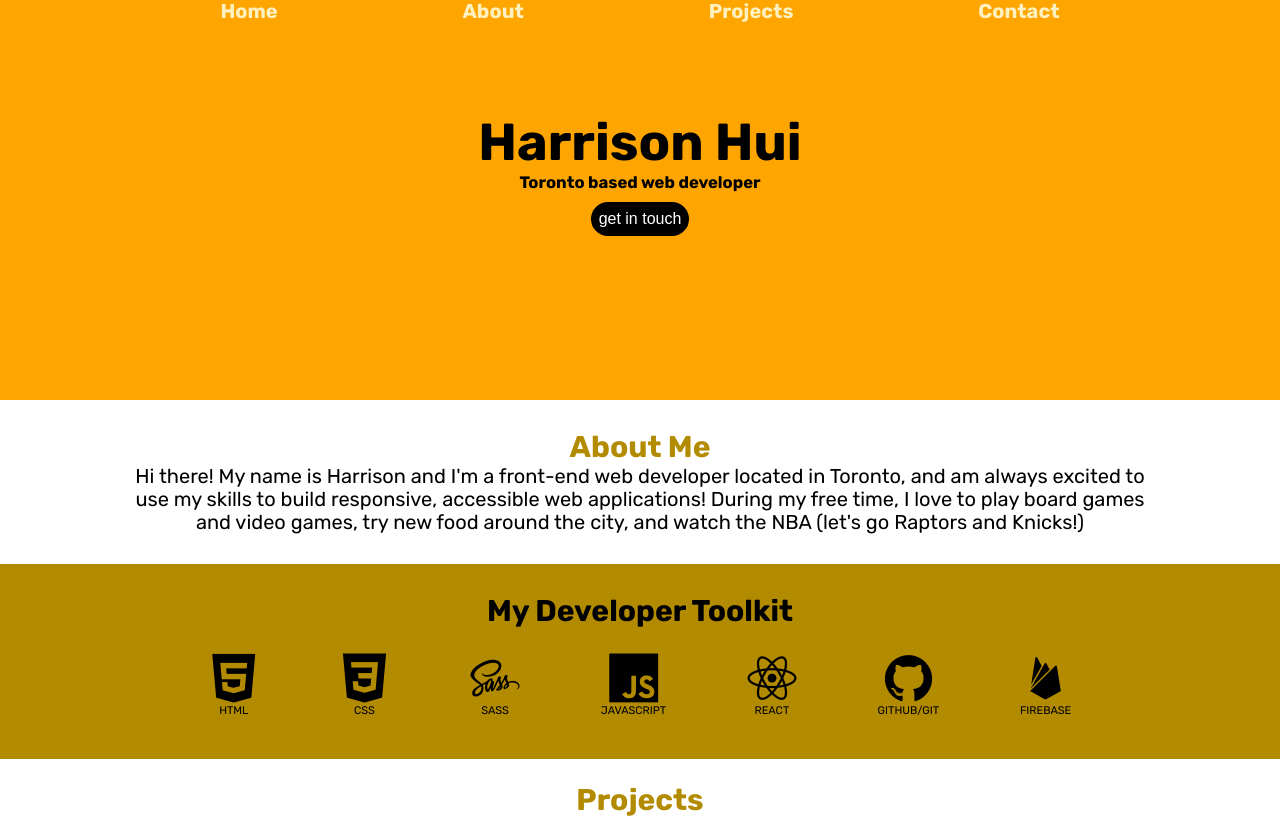
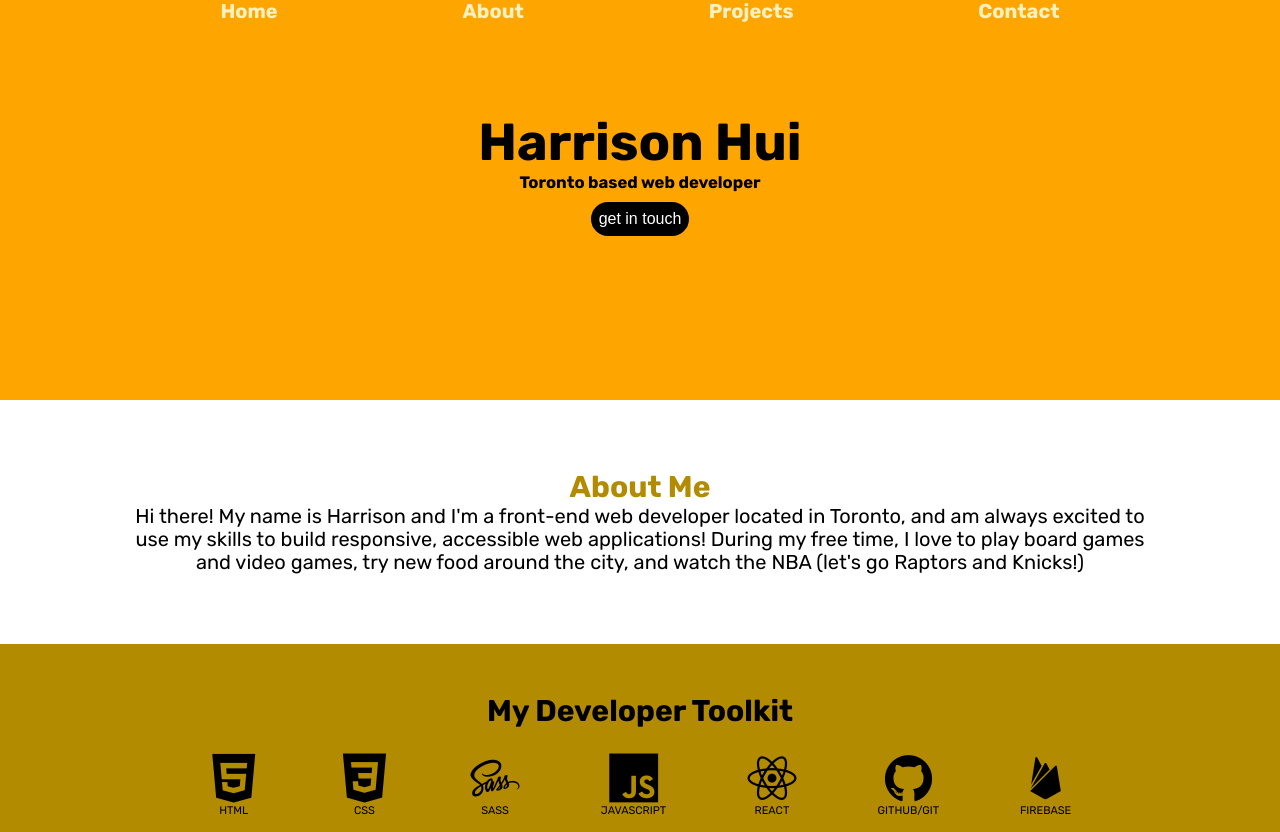
Before and after one commit to harrisonhui/portfolio, a plain HTML site: page index.html in a window 1280 px wide. Shown: the top 832 px of the page. Drawn offline with nearby package versions, Linux system fonts and the light colour scheme.

Commit message:
changed margin in about me and dev toolkit section

```diff
--- a/styles/sass/partials/_mainStyles.scss
+++ b/styles/sass/partials/_mainStyles.scss
@@ -13,6 +13,9 @@
         margin-bottom: 30px;
         text-align: center;
     }
+    // border: 1px solid black;
+    margin-top: 40px;
+    margin-bottom: 40px;
 }
 
 // Skills section styles
@@ -25,7 +28,7 @@
     flex-direction: column;
     align-items: center;
     h2 {
-        margin-top: 30px;
+        margin-top: 50px;
     }
 }
 
@@ -34,7 +37,7 @@
     display: flex;
     justify-content: space-evenly;
     width: 100%;
-    margin-bottom: 30px;
+    margin-bottom: 50px;
     flex-wrap: wrap;
 }
 
```
Also changed, not shown: styles/styles.css.
